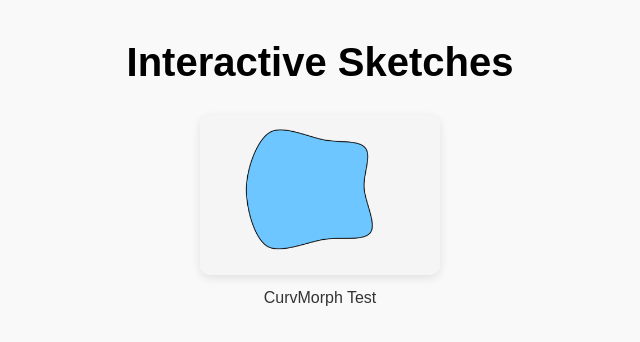
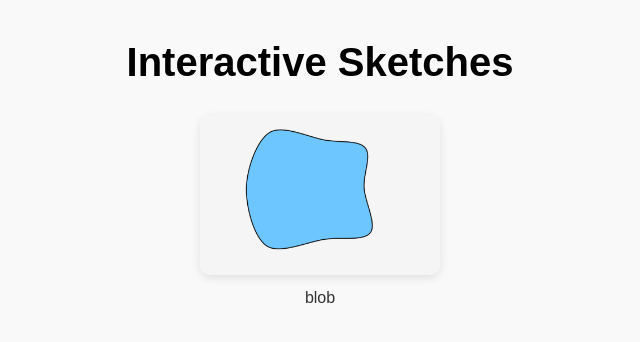
Before and after one commit to jqsiv/public-interactables, a plain HTML site: page index.html in a window 1280 px wide. Shown: the full height of the page, 320-960 px from the left. Drawn offline with Linux system fonts and the light colour scheme.

Commit message:
Update index.html

```diff
--- a/index.html
+++ b/index.html
@@ -9,9 +9,9 @@
 <body>
   <h1>Interactive Sketches</h1>
   <div class="gallery">
-    <a href="check/">
-      <img src="blob.png" alt="CurvMorph Test">
-      <p>CurvMorph Test</p>
+    <a href="check">
+      <img src="blob.png" alt="blob">
+      <p>blob</p>
     </a>
     <!-- Add more sketches here -->
   </div>
```
